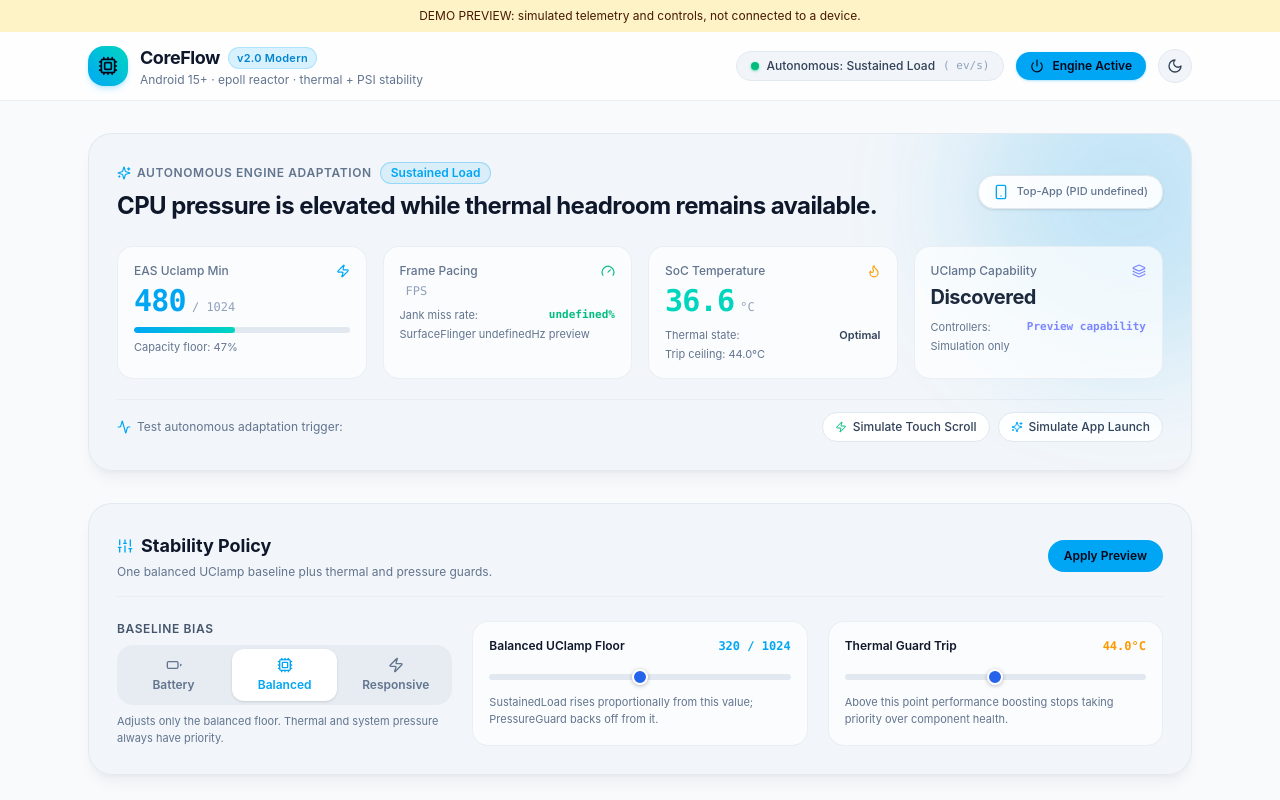
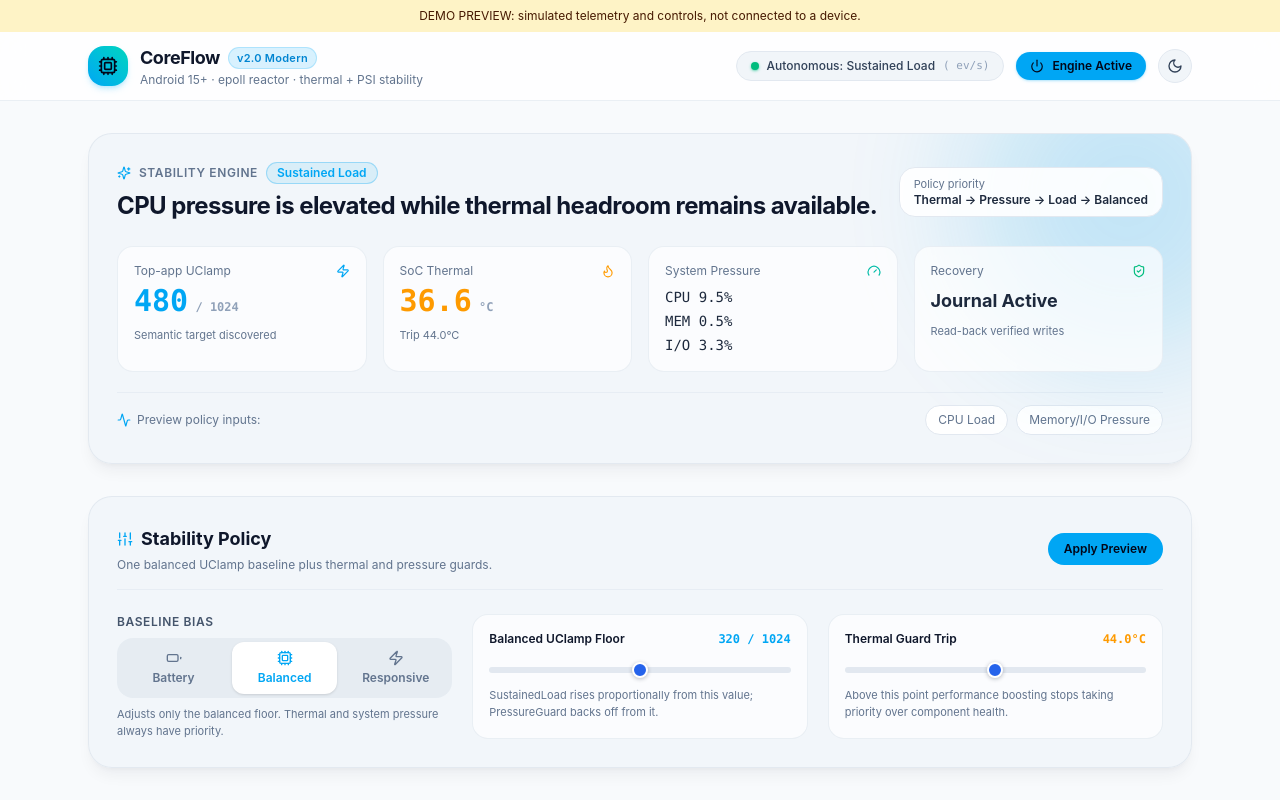
Before and after one commit to mystivara-creator/CoreFlow-Engine, a React (Vite) app: page / in a window 1280 px wide. Shown: the top 800 px of the page. Built offline with nearby package versions, Linux system fonts and the light colour scheme.

Commit message:
refactor: align WebUI preview with four-state stability runtime

```diff
--- a/webui/components/AutonomousStateHero.tsx
+++ b/webui/components/AutonomousStateHero.tsx
@@ -1,210 +1,110 @@
 import React from 'react';
-import {
-  Activity,
-  Flame,
-  Layers,
-  Sparkles,
-  Zap,
-  Gauge,
-  Smartphone,
-} from 'lucide-react';
+import { Activity, Flame, Gauge, ShieldCheck, Sparkles, Zap } from 'lucide-react';
 import { AutonomousTelemetry, getModeMeta } from '../engine/autonomousEngine';
 
-interface AutonomousStateHeroProps {
+interface Props {
   telemetry: AutonomousTelemetry;
   nativeMode?: boolean;
   thermalTripCelsius: number;
-  onSimulateTouchBoost: () => void;
-  onSimulateAppLaunch: () => void;
+  onSimulateCpuLoad: () => void;
+  onSimulateMemoryPressure: () => void;
 }
 
-export const AutonomousStateHero: React.FC<AutonomousStateHeroProps> = ({
+export const AutonomousStateHero: React.FC<Props> = ({
   telemetry,
   nativeMode = false,
   thermalTripCelsius,
-  onSimulateTouchBoost,
-  onSimulateAppLaunch,
+  onSimulateCpuLoad,
+  onSimulateMemoryPressure,
 }) => {
   const meta = getModeMeta(telemetry.mode);
-  const uclampPct = Math.min(100, Math.round((telemetry.uclampMin / 1024) * 100));
-
-  // Determine thermal safety label & color based on dynamic trip ceiling
   const temp = telemetry.socTempCelsius;
-  const isOverheating = temp >= thermalTripCelsius;
-  const isWarm = temp >= thermalTripCelsius - 4.0;
-  const tempColor = isOverheating
-    ? 'text-rose-500'
-    : isWarm
-    ? 'text-amber-500'
-    : 'text-teal-400 dark:text-teal-300';
+  const tempText = nativeMode && temp < 0 ? 'N/A' : temp.toFixed(1);
 
   return (
     <div className="relative overflow-hidden rounded-3xl bg-slate-100/80 dark:bg-[#111827]/90 border border-slate-200/90 dark:border-slate-800 p-5 sm:p-7 shadow-lg shadow-slate-900/5 transition-all duration-300">
-      {/* Background subtle glow matching current autonomous state */}
       <div
         className="pointer-events-none absolute -top-24 -right-24 w-80 h-80 rounded-full blur-3xl opacity-20 transition-all duration-700"
         style={{ backgroundColor: meta.glowColor }}
       />
 
-      {/* Top Banner: Current Autonomous Mode */}
       <div className="flex flex-col sm:flex-row sm:items-center justify-between gap-4 mb-6 relative z-10">
         <div>
           <div className="flex items-center gap-2 mb-1.5">
-            <span className="flex items-center gap-1.5 text-xs font-semibold uppercase tracking-wider text-slate-500 dark:text-slate-400">
-              <Sparkles className="w-3.5 h-3.5 text-sky-500" />
-              Autonomous Engine Adaptation
+            <Sparkles className="w-3.5 h-3.5 text-sky-500" />
+            <span className="text-xs font-semibold uppercase tracking-wider text-slate-500 dark:text-slate-400">
+              Stability Engine
             </span>
-            <span
-              className={`inline-flex items-center px-2.5 py-0.5 rounded-full text-xs font-semibold border ${meta.badgeColor}`}
-            >
-              {nativeMode ? (telemetry.engineActive ? 'Native daemon active' : 'Native daemon stopped') : (telemetry.engineActive ? meta.label : 'Paused')}
+            <span className={'px-2.5 py-0.5 rounded-full text-xs font-semibold border ' + meta.badgeColor}>
+              {nativeMode ? (telemetry.engineActive ? 'Native Active' : 'Native Stopped') : meta.label}
             </span>
           </div>
           <h2 className="text-xl sm:text-2xl font-bold tracking-tight text-slate-900 dark:text-white">
-            {nativeMode ? telemetry.modeDescription : (telemetry.engineActive ? meta.description : 'Running on OEM default parameters')}
+            {nativeMode ? telemetry.modeDescription : meta.description}
           </h2>
         </div>
-
-        {/* Foreground Active App detection chip */}
-        <div className="flex items-center gap-2 px-3.5 py-2 rounded-2xl bg-white/90 dark:bg-slate-900/90 border border-slate-200 dark:border-slate-800 shadow-sm">
-          <Smartphone className="w-4 h-4 text-sky-500 shrink-0" />
-          <div className="text-left">
-            <div className="text-[11px] text-slate-500 dark:text-slate-400 font-medium leading-none mb-0.5">
-              {nativeMode ? 'Foreground detection' : `Top-App (PID ${telemetry.topAppPid})`}
-            </div>
-            <div className="text-xs font-semibold text-slate-800 dark:text-slate-200 font-mono truncate max-w-[170px]">
-              {telemetry.topAppLabel}
-            </div>
+        <div className="px-3.5 py-2 rounded-2xl bg-white/90 dark:bg-slate-900/90 border border-slate-200 dark:border-slate-800">
+          <div className="text-[11px] text-slate-500 dark:text-slate-400">Policy priority</div>
+          <div className="text-xs font-semibold text-slate-800 dark:text-slate-200">
+            Thermal → Pressure → Load → Balanced
           </div>
         </div>
       </div>
 
-      {/* 4 Essential Metric Cards (Material Squircles) */}
       <div className="grid grid-cols-2 lg:grid-cols-4 gap-3 sm:gap-4 relative z-10 mb-5">
-        {/* Metric 1: EAS Uclamp Dynamic Floor */}
-        <div className="rounded-2xl bg-white/70 dark:bg-slate-900/60 border border-slate-200/70 dark:border-slate-800/80 p-4 transition-all hover:border-sky-500/30">
-          <div className="flex items-center justify-between text-slate-500 dark:text-slate-400 text-xs font-medium mb-1">
-            <span>EAS Uclamp Min</span>
-            <Zap className="w-3.5 h-3.5 text-sky-500" />
+        <div className="rounded-2xl bg-white/70 dark:bg-slate-900/60 border border-slate-200/70 dark:border-slate-800/80 p-4">
+          <div className="flex items-center justify-between text-xs text-slate-500 mb-1">
+            <span>Top-app UClamp</span><Zap className="w-3.5 h-3.5 text-sky-500" />
           </div>
-          <div className="flex items-baseline gap-1.5 mb-2">
-            <span className="text-2xl sm:text-3xl font-bold font-mono tracking-tight text-sky-500 tabular-nums">
-              {telemetry.uclampMin}
-            </span>
-            <span className="text-xs text-slate-400 dark:text-slate-500 font-mono">
-              / {telemetry.uclampMax}
-            </span>
+          <div className="text-2xl sm:text-3xl font-bold font-mono text-sky-500">
+            {telemetry.uclampMin}<span className="text-xs text-slate-400"> / {telemetry.uclampMax}</span>
           </div>
-          {/* Capacity fill bar */}
-          <div className="w-full bg-slate-200 dark:bg-slate-800 h-1.5 rounded-full overflow-hidden">
-            <div
-              className="bg-gradient-to-r from-sky-500 to-teal-400 h-full rounded-full transition-all duration-300"
-              style={{ width: `${uclampPct}%` }}
-            />
-          </div>
-          <div className="text-[11px] text-slate-500 dark:text-slate-400 mt-1.5">
-            Capacity floor: {uclampPct}%
+          <div className="text-[11px] text-slate-500 mt-2">
+            {telemetry.uclampSupported ? 'Semantic target discovered' : 'Capability unavailable'}
           </div>
         </div>
 
-        {/* Metric 2: Frame Pacing & FPS */}
-        <div className="rounded-2xl bg-white/70 dark:bg-slate-900/60 border border-slate-200/70 dark:border-slate-800/80 p-4 transition-all hover:border-emerald-500/30">
-          <div className="flex items-center justify-between text-slate-500 dark:text-slate-400 text-xs font-medium mb-1">
-            <span>Frame Pacing</span>
-            <Gauge className="w-3.5 h-3.5 text-emerald-500" />
+        <div className="rounded-2xl bg-white/70 dark:bg-slate-900/60 border border-slate-200/70 dark:border-slate-800/80 p-4">
+          <div className="flex items-center justify-between text-xs text-slate-500 mb-1">
+            <span>SoC Thermal</span><Flame className="w-3.5 h-3.5 text-amber-500" />
           </div>
-          <div className="flex items-baseline gap-1.5 mb-2">
-            <span className="text-2xl sm:text-3xl font-bold font-mono tracking-tight text-emerald-500 tabular-nums">
-              {nativeMode ? 'N/A' : telemetry.currentFps}
-            </span>
-            <span className="text-xs text-slate-400 dark:text-slate-500 font-mono">
-              FPS
-            </span>
+          <div className="text-2xl sm:text-3xl font-bold font-mono text-amber-500">
+            {tempText}<span className="text-xs text-slate-400"> °C</span>
           </div>
-          <div className="flex items-center justify-between text-[11px] text-slate-500 dark:text-slate-400">
-            <span>Jank miss rate:</span>
-            <span className="font-mono text-emerald-500 font-semibold tabular-nums">
-              {nativeMode ? 'N/A' : `${telemetry.jankRatePct}%`}
-            </span>
+          <div className="text-[11px] text-slate-500 mt-2">Trip {thermalTripCelsius.toFixed(1)}°C</div>
+        </div>
+
+        <div className="rounded-2xl bg-white/70 dark:bg-slate-900/60 border border-slate-200/70 dark:border-slate-800/80 p-4">
+          <div className="flex items-center justify-between text-xs text-slate-500 mb-1">
+            <span>System Pressure</span><Gauge className="w-3.5 h-3.5 text-teal-500" />
           </div>
-          <div className="text-[11px] text-slate-500 dark:text-slate-400 mt-0.5">
-            {nativeMode ? 'Frame metrics unavailable' : `SurfaceFlinger ${telemetry.targetFps}Hz preview`}
+          <div className="text-sm font-mono text-slate-800 dark:text-slate-100 space-y-1 mt-2">
+            <div>CPU {nativeMode ? 'log' : telemetry.cpuPressurePct.toFixed(1) + '%'}</div>
+            <div>MEM {nativeMode ? 'log' : telemetry.memoryPressurePct.toFixed(1) + '%'}</div>
+            <div>I/O {nativeMode ? 'log' : telemetry.ioPressurePct.toFixed(1) + '%'}</div>
           </div>
         </div>
 
-        {/* Metric 3: SoC Temperature */}
-        <div className="rounded-2xl bg-white/70 dark:bg-slate-900/60 border border-slate-200/70 dark:border-slate-800/80 p-4 transition-all hover:border-amber-500/30">
-          <div className="flex items-center justify-between text-slate-500 dark:text-slate-400 text-xs font-medium mb-1">
-            <span>SoC Temperature</span>
-            <Flame className="w-3.5 h-3.5 text-amber-500" />
+        <div className="rounded-2xl bg-white/70 dark:bg-slate-900/60 border border-slate-200/70 dark:border-slate-800/80 p-4">
+          <div className="flex items-center justify-between text-xs text-slate-500 mb-1">
+            <span>Recovery</span><ShieldCheck className="w-3.5 h-3.5 text-emerald-500" />
           </div>
-          <div className="flex items-baseline gap-1.5 mb-2">
-            <span className={`text-2xl sm:text-3xl font-bold font-mono tracking-tight tabular-nums ${tempColor}`}>
-              {nativeMode && temp < 0 ? 'N/A' : telemetry.socTempCelsius.toFixed(1)}
-            </span>
-            <span className="text-xs text-slate-400 dark:text-slate-500 font-mono">
-              °C
-            </span>
+          <div className="text-lg font-bold text-slate-800 dark:text-slate-100 mt-2">
+            {telemetry.baselineStatus === 'protected' ? 'Journal Active' : 'Restored'}
           </div>
-          <div className="flex items-center justify-between text-[11px] text-slate-500 dark:text-slate-400">
-            <span>Thermal state:</span>
-            <span className="font-semibold text-slate-700 dark:text-slate-300">
-              {temp < 0 ? 'Unknown' : isOverheating ? 'Guarded' : isWarm ? 'Elevated' : 'Optimal'}
-            </span>
-          </div>
-          <div className="text-[11px] text-slate-500 dark:text-slate-400 mt-0.5">
-            Trip ceiling: {thermalTripCelsius.toFixed(1)}°C
-          </div>
-        </div>
-
-        {/* Metric 4: discovered scheduler capability */}
-        <div className="rounded-2xl bg-white/70 dark:bg-slate-900/60 border border-slate-200/70 dark:border-slate-800/80 p-4 transition-all hover:border-indigo-500/30">
-          <div className="flex items-center justify-between text-slate-500 dark:text-slate-400 text-xs font-medium mb-1">
-            <span>UClamp Capability</span>
-            <Layers className="w-3.5 h-3.5 text-indigo-400" />
-          </div>
-          <div className="flex items-baseline gap-1 mb-2">
-            <span className="text-lg sm:text-xl font-bold tracking-tight text-slate-800 dark:text-slate-100">
-              {telemetry.uclampSupported ? 'Discovered' : 'Unavailable'}
-            </span>
-          </div>
-          <div className="flex items-center justify-between text-[11px] text-slate-500 dark:text-slate-400">
-            <span>Controllers:</span>
-            <span className="font-mono text-indigo-400 font-semibold">
-              {nativeMode ? 'Semantic target' : 'Preview capability'}
-            </span>
-          </div>
-          <div className="text-[11px] text-slate-500 dark:text-slate-400 mt-0.5">
-            {nativeMode ? 'top-app min/max pair' : 'Simulation only'}
-          </div>
+          <div className="text-[11px] text-slate-500 mt-2">Read-back verified writes</div>
         </div>
       </div>
 
-      {!nativeMode && <>
-      {/* Autonomous Simulator Quick Test Triggers (For testing self-adaptation) */}
-      <div className="flex flex-wrap items-center justify-between gap-3 pt-3 border-t border-slate-200/60 dark:border-slate-800/60 text-xs text-slate-500 dark:text-slate-400">
-        <div className="flex items-center gap-1.5">
-          <Activity className="w-3.5 h-3.5 text-sky-500" />
-          <span>Test autonomous adaptation trigger:</span>
+      {!nativeMode && (
+        <div className="flex flex-wrap items-center justify-between gap-3 pt-3 border-t border-slate-200/60 dark:border-slate-800/60 text-xs text-slate-500">
+          <div className="flex items-center gap-1.5"><Activity className="w-3.5 h-3.5 text-sky-500" />Preview policy inputs:</div>
+          <div className="flex gap-2">
+            <button onClick={onSimulateCpuLoad} className="px-3 py-1.5 rounded-full bg-white dark:bg-slate-900 border border-slate-200 dark:border-slate-800">CPU Load</button>
+            <button onClick={onSimulateMemoryPressure} className="px-3 py-1.5 rounded-full bg-white dark:bg-slate-900 border border-slate-200 dark:border-slate-800">Memory/I/O Pressure</button>
+          </div>
         </div>
-        <div className="flex items-center gap-2">
-          <button
-            onClick={onSimulateTouchBoost}
-            className="px-3 py-1.5 rounded-full bg-white dark:bg-slate-900 hover:bg-slate-200 dark:hover:bg-slate-800 border border-slate-200 dark:border-slate-800 text-slate-700 dark:text-slate-200 font-medium transition-colors active:scale-95 flex items-center gap-1.5"
-          >
-            <Zap className="w-3 h-3 text-emerald-500" />
-            <span>Simulate Touch Scroll</span>
-          </button>
-          <button
-            onClick={onSimulateAppLaunch}
-            className="px-3 py-1.5 rounded-full bg-white dark:bg-slate-900 hover:bg-slate-200 dark:hover:bg-slate-800 border border-slate-200 dark:border-slate-800 text-slate-700 dark:text-slate-200 font-medium transition-colors active:scale-95 flex items-center gap-1.5"
-          >
-            <Sparkles className="w-3 h-3 text-sky-500" />
-            <span>Simulate App Launch</span>
-          </button>
-        </div>
-      </div>
-      </>}
+      )}
     </div>
   );
 };
```
